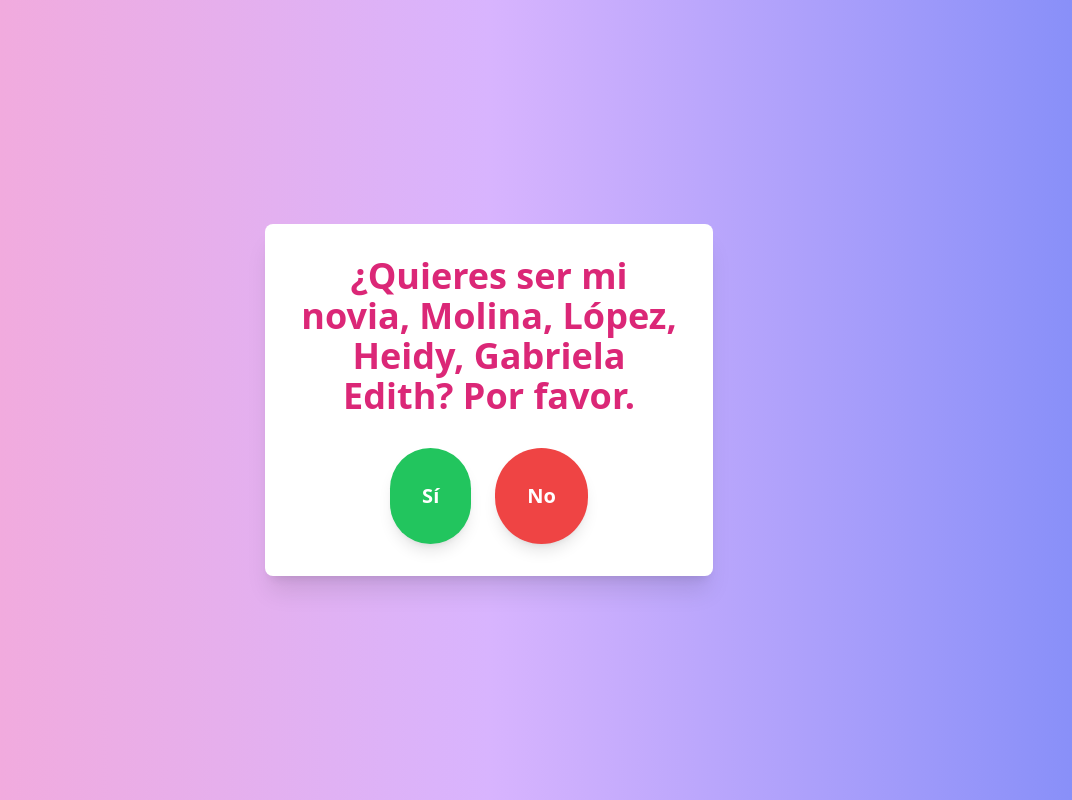
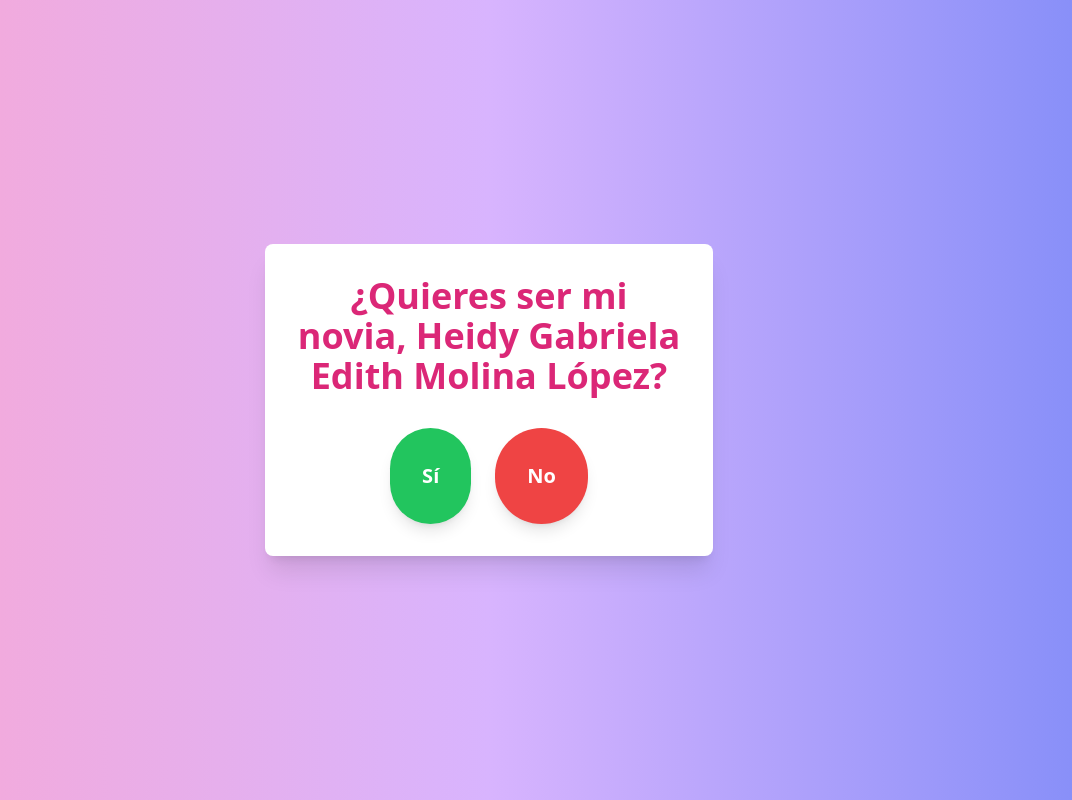
Before and after one commit to CristopherGS/dedcatione, a plain HTML site: page index.html in a window 1280 px wide. Shown: the whole page, without its empty margins (151-1223 px from the left). Drawn offline with nearby package versions, Linux system fonts and the light colour scheme.

Commit message:
Update index.html

```diff
--- a/index.html
+++ b/index.html
@@ -3,7 +3,7 @@
 <head>
   <meta charset="UTF-8">
   <meta name="viewport" content="width=device-width, initial-scale=1.0">
-  <title>¿Quieres ser mi novia, Molina, López, Heidy, Gabriela Edith? Por favor.</title>
+  <title>¿Quieres ser mi novia?</title>
   <!-- Tailwind CSS -->
   <script src="https://cdn.tailwindcss.com"></script>
   <!-- Swiper CSS -->
@@ -109,7 +109,7 @@
 <body class="min-h-screen bg-gradient-to-r from-pink-300 via-purple-300 to-indigo-400 flex flex-col items-center justify-center p-4">
   <!-- Contenedor Principal -->
   <div class="bg-white rounded-lg shadow-xl p-8 max-w-md w-full text-center">
-    <h1 class="text-4xl font-bold mb-8 text-pink-600">¿Quieres ser mi novia, Molina, López, Heidy, Gabriela Edith? Por favor.</h1>
+    <h1 class="text-4xl font-bold mb-8 text-pink-600">¿Quieres ser mi novia, Heidy Gabriela Edith Molina López?</h1>
     <!-- Botones de Respuesta -->
     <div class="flex justify-center space-x-6 relative h-24 w-full">
       <button
```
